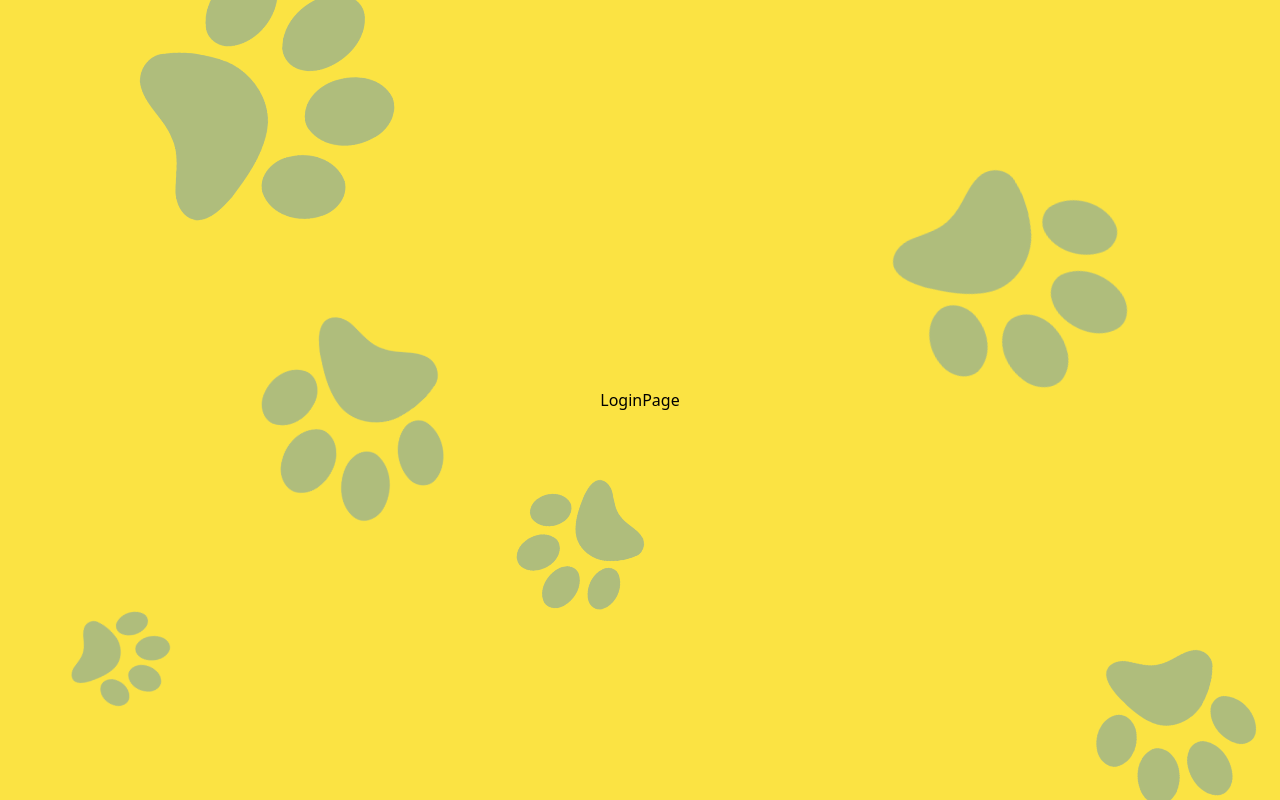
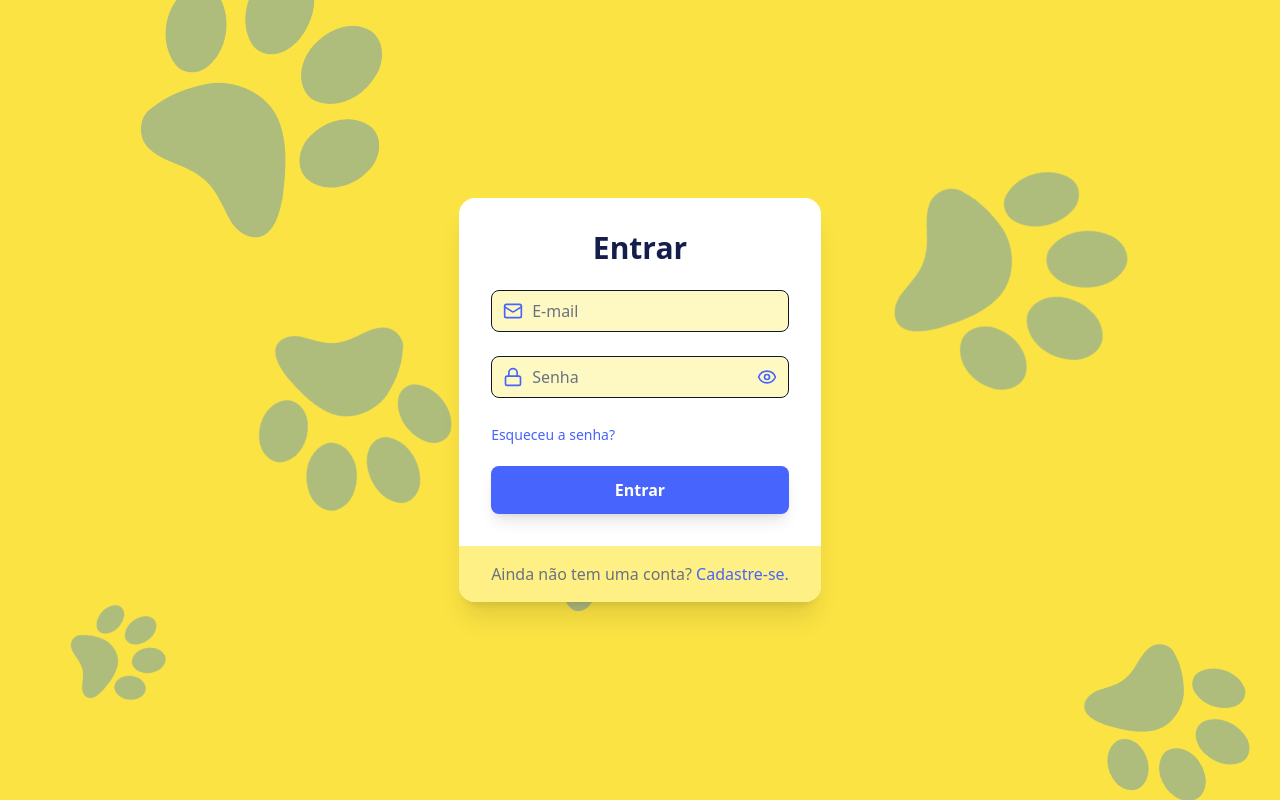
Before and after one commit to helendessa/auth, a React (Vite) app in the folder frontend/: page /login in a window 1280 px wide. Built offline with nearby package versions, Linux system fonts and the light colour scheme.

Commit message:
add login page

```diff
--- a/frontend/src/pages/LoginPage.jsx
+++ b/frontend/src/pages/LoginPage.jsx
@@ -1,9 +1,71 @@
-import React from 'react'
+import { useState } from 'react';
+import { Link } from 'react-router-dom';
+import { motion } from 'framer-motion';
+import { Mail, Lock, EyeOff, Eye, Loader } from 'lucide-react';
+import Input from '../components/Input';
 
 const LoginPage = () => {
+
+  const [email, setEmail] = useState('');
+  const [password, setPassword] = useState('');
+  const [showPassword, setShowPassword] = useState(false);
+  const [isLoading, setIsLoading] = useState(false);
+
+  const handleLogin = (e) => {
+    e.preventDefault();
+  };
+
   return (
-    <div>LoginPage</div>
-  )
+    <div className="min-h-screen flex items-center justify-center" style={{ backgroundColor: '#fbe343' }}>
+      <div className="max-w-md w-full bg-white bg-opacity-100 backdrop-filter backdrop-blur-xl
+      rounded-2xl shadow-xl overflow-hidden"
+      >
+        <div className="p-8">
+          <h2
+            className="text-3xl font-bold mb-6 text-center bg-clip-text text-[#151e4b]">
+            Entrar
+          </h2>
+          <form onSubmit={handleLogin}>
+            <Input
+              icon={Mail}
+              type="email"
+              placeholder="E-mail"
+              value={email}
+              onChange={(e) => setEmail(e.target.value)}
+            />
+            <Input
+              icon={Lock}
+              type={showPassword ? 'text' : 'password'}
+              placeholder="Senha"
+              value={password}
+              onChange={(e) => setPassword(e.target.value)}
+              toggleIcon={showPassword ? EyeOff : Eye}
+              onToggle={() => setShowPassword(!showPassword)}
+            />
+            <div>
+              <Link to="/forgot-password" className="text-[#4764fd] text-sm hover:underline">Esqueceu a senha?</Link>
+            </div>
+            <motion.button
+              className="mt-5 w-full py-3 px-4 bg-[#4764fd] text-white rounded-lg font-bold
+              shadow-lg hover:shadow-xl transition duration-200"
+              whileHover={{ scale: 1.05 }}
+              whileTap={{ scale: 0.95 }}
+              type="submit"
+              disabled={isLoading}
+            >
+              {isLoading ? <Loader className='w-6 h-6 animate-spin text-center mx-auto'/> : 'Entrar'}
+            </motion.button>
+          </form>
+        </div>
+        <div className='px-8 py-4 bg-yellow-200 text-gray-500 flex justify-center'>
+          <p>
+            Ainda não tem uma conta?{" "}
+            <Link to={"/signup"} className="text-[#4764fd]">Cadastre-se.</Link>
+          </p>
+        </div>
+      </div>
+    </div>
+  );
 }
 
 export default LoginPage;
```
